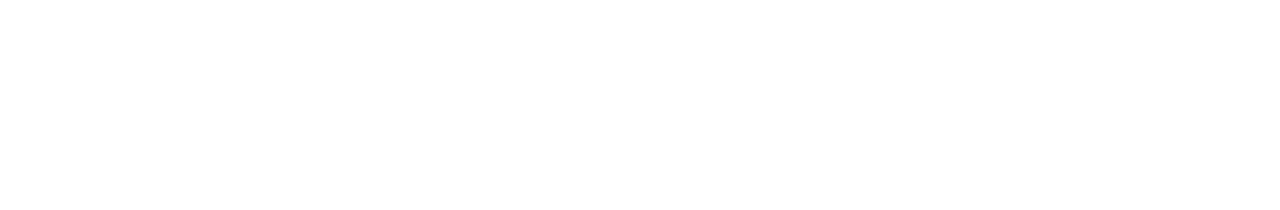
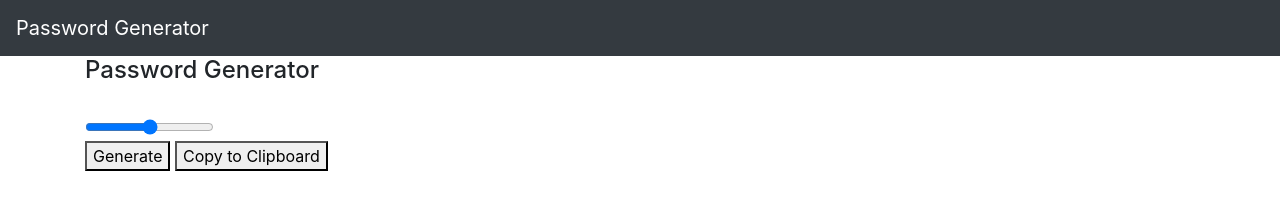
Before and after one commit to Angella77/Homework-three, a plain HTML site: page Index-homework3.html in a window 1280 px wide. Drawn offline with nearby package versions, Linux system fonts and the light colour scheme.

Commit message:
add navbar

```diff
--- a/Index-homework3.html
+++ b/Index-homework3.html
@@ -12,5 +12,28 @@
 </head>
 <body>
 
+
+    <nav class="navbar navbar-dark bg-dark">
+        <a class="navbar-brand" href="#">Password Generator</a>
+    </nav>
+
+    <div class="container">
+
+        <div class="row">
+
+            <div class="col-lg-8 col-sm-12">
+
+                <div class="content">
+                    <h4>Password Generator</h4>
+                    <br />
+                    <input type="range" min="0" max="50" name="slider" id="slider">
+                    <br />
+                    <button onclick="">Generate</button>
+                    <button onclick="">Copy to Clipboard</button>
+                </div>
+            </div>
+        </div>
+    </div>
+
 </body>
 </html>
```
